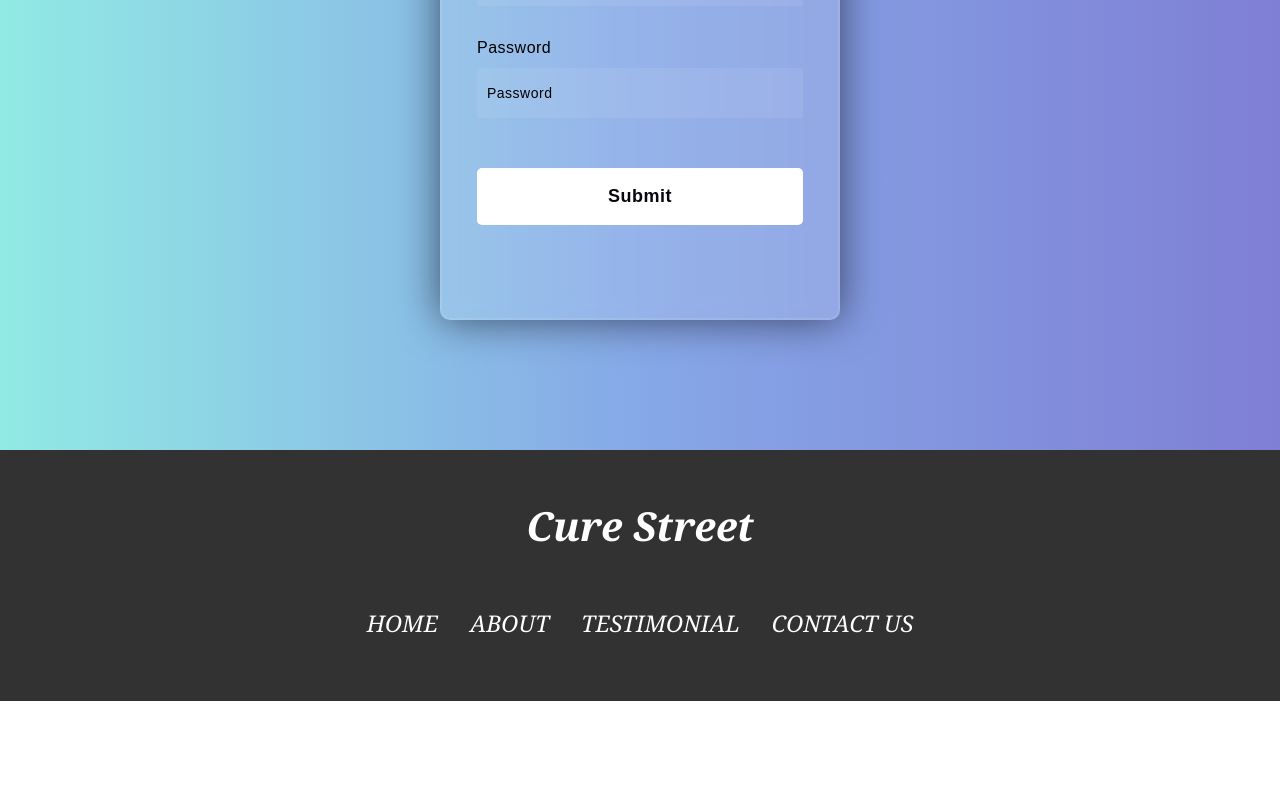
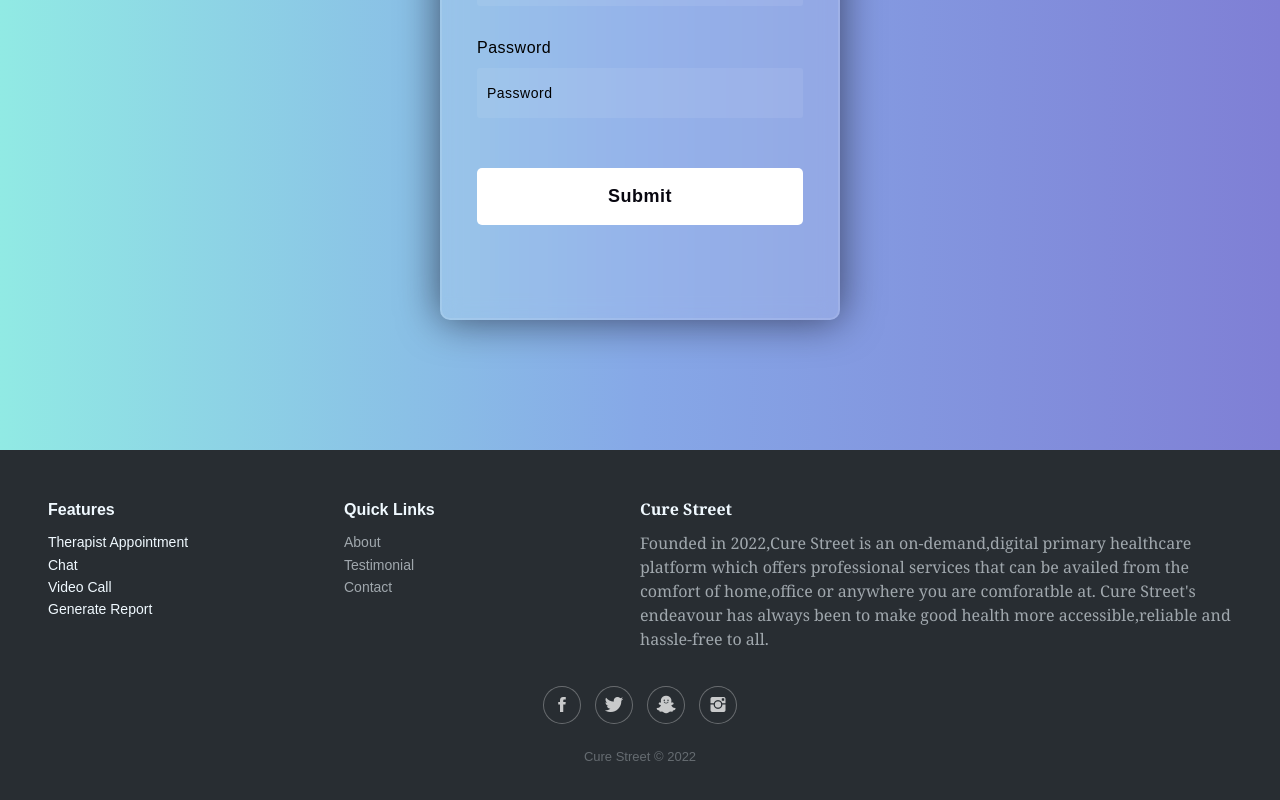
Before and after one commit to 123-nan/Drug_Recovery, a React (Create React App) app in the folder client/: page /login in a window 1280 px wide. Shown: the part 328-1128 px from the top of the page. Before the commit the page ends 1029 px from the top, so only its background shows below. Built offline with nearby package versions, Linux system fonts and the light colour scheme; no server answers.

Commit message:
updated footer

```diff
--- a/client/public/index.html
+++ b/client/public/index.html
@@ -20,6 +20,10 @@
    <link href="https://cdn.jsdelivr.net/npm/bootstrap@5.2.0-beta1/dist/css/bootstrap.min.css" rel="stylesheet" integrity="sha384-0evHe/X+R7YkIZDRvuzKMRqM+OrBnVFBL6DOitfPri4tjfHxaWutUpFmBp4vmVor" crossorigin="anonymous">
 
    <link rel='stylesheet' href='https://cdnjs.cloudflare.com/ajax/libs/font-awesome/4.7.0/css/font-awesome.min.css'>
+
+
+   <!-- <link rel="stylesheet" href="https://cdnjs.cloudflare.com/ajax/libs/twitter-bootstrap/4.1.3/css/bootstrap.min.css"> -->
+   <link rel="stylesheet" href="https://cdnjs.cloudflare.com/ajax/libs/ionicons/2.0.1/css/ionicons.min.css">
     <!--
       Notice the use of %PUBLIC_URL% in the tags above.
       It will be replaced with the URL of the `public` folder during the build.
--- a/client/src/components/Footer.js
+++ b/client/src/components/Footer.js
@@ -3,24 +3,48 @@ import '../styles/Footer.css'
 
 export default function Footer() {
   return (
-    <div className="footer p-1">
-        <h1 className='tophead m-5'>Cure Street</h1>
-       <div className='m-5'>
-        <ul class="nav justify-content-center">
-            <li class="footeritem">
-                <a class="nav-link footeritem" href="/">HOME</a>
-            </li>
-            <li class="footeritem">
-                <a class="nav-link footeritem" href="/about">ABOUT</a>
-            </li>
-            <li class="footeritem">
-                <a class="nav-link footeritem" href="/testimonial">TESTIMONIAL</a>
-            </li>
-            <li class="footeritem">
-                <a class="nav-link footeritem" href="/contact">CONTACT US</a>
-            </li>
-        </ul>
-        </div>
+    <>
+
+    <div class="footer-dark">
+        <footer>
+            <div class="containerfooter mx-5">
+                <div class="row">
+                    <div class="col-sm-6 col-md-3 item">
+                        <h3>Features</h3>
+                        <ul>
+                            <li>Therapist Appointment</li>
+                            <li>Chat </li>
+                            <li>Video Call</li>
+                            <li>Generate Report</li>
+                        </ul>
+                    </div>
+                    <div class="col-sm-6 col-md-3 item">
+                        <h3>Quick Links</h3>
+                        <ul>
+                            <li ><a href="/about">About </a></li>
+                            <li ><a href="/testimonial">Testimonial</a></li>
+                            <li ><a href="/contact">Contact</a></li>
+                        </ul>
+                    </div>
+                    <div class="col-md-6 item text">
+                        <h3>Cure Street</h3>
+                        <p>Founded in 2022,Cure Street is an on-demand,digital primary healthcare platform which offers professional services that can be availed from the comfort of home,office or anywhere you are comforatble at.
+                            Cure Street's endeavour has always been to make good health more accessible,reliable and hassle-free to all.</p>
+                    </div>
+                    <div class="col item social">
+                        <a href="/"><i class="icon ion-social-facebook"></i></a>
+                        <a href="/"><i class="icon ion-social-twitter"></i></a>
+                        <a href="/"><i class="icon ion-social-snapchat"></i></a>
+                        <a href="/"><i class="icon ion-social-instagram"></i></a>
+                        </div>
+                </div>
+                <p class="copyright">Cure Street © 2022</p>
+            </div>
+        </footer>
     </div>
+
+
+
+    </>
   )
 }
--- a/client/src/styles/Footer.css
+++ b/client/src/styles/Footer.css
@@ -1,4 +1,121 @@
-.footer{
+.footer-dark {
+  padding:50px 0;
+  color:#f0f9ff;
+  background-color:#282d32;
+}
+
+.footer-dark h3 {
+  margin-top:0;
+  margin-bottom:12px;
+  font-weight:bold;
+  font-size:16px;
+}
+
+.footer-dark ul {
+  padding:0;
+  list-style:none;
+  line-height:1.6;
+  font-size:14px;
+  margin-bottom:0;
+}
+
+.footer-dark ul a {
+  color:inherit;
+  text-decoration:none;
+  opacity:0.6;
+}
+
+.footer-item{
+  font-size: 20px;
+}
+
+.footer-dark ul a:hover {
+  opacity:0.8;
+}
+
+@media (max-width:767px) {
+  .footer-dark .item:not(.social) {
+    text-align:center;
+    padding-bottom:20px;
+  }
+}
+
+.footer-dark .item.text {
+  margin-bottom:36px;
+}
+
+@media (max-width:767px) {
+  .footer-dark .item.text {
+    margin-bottom:0;
+  }
+}
+
+.footer-dark .item.text p {
+  opacity:0.6;
+  margin-bottom:0;
+}
+
+.footer-dark .item.social {
+  text-align:center;
+}
+
+@media (max-width:991px) {
+  .footer-dark .item.social {
+    text-align:center;
+    margin-top:20px;
+  }
+}
+
+.footer-dark .item.social > a {
+  font-size:20px;
+  width:36px;
+  height:36px;
+  line-height:36px;
+  display:inline-block;
+  text-align:center;
+  border-radius:50%;
+  box-shadow:0 0 0 1px rgba(255,255,255,0.4);
+  margin:0 8px;
+  color:#fff;
+  opacity:0.75;
+}
+
+.footer-dark .item.social > a:hover {
+  opacity:0.9;
+}
+
+.footer-dark .copyright {
+  text-align:center;
+  padding-top:24px;
+  opacity:0.3;
+  font-size:13px;
+  margin-bottom:0;
+}
+
+
+
+
+
+
+
+
+
+
+
+
+
+
+
+
+
+
+
+
+
+
+
+
+/* .footer{
     background-color: rgb(50, 50, 50);
     color: white;
     text-align: center;
@@ -9,7 +126,7 @@
     font-style: italic;
     color: white;
     font-family: Georgia, 'Times New Roman', Times, serif;
-  }
+  } */
 
   .tophead{
     text-align: center;
```
